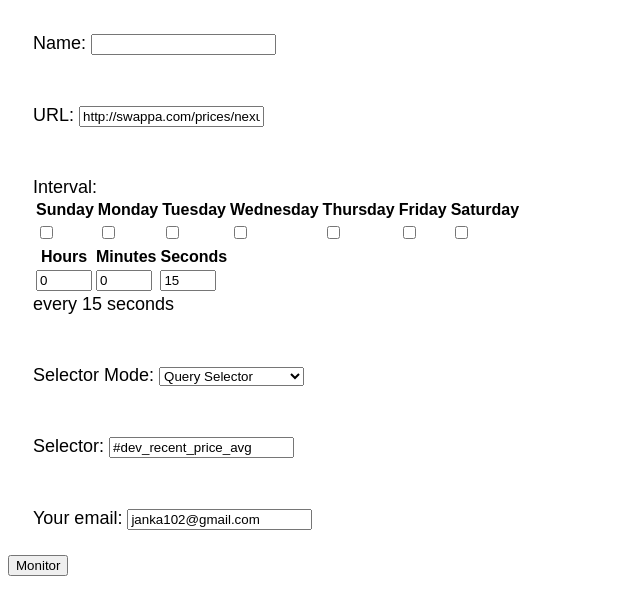
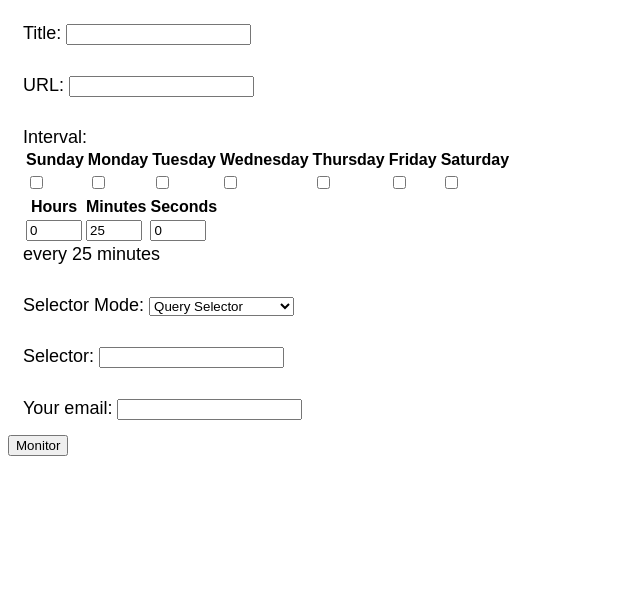
Before and after one commit to janka102/webmonitor, a website: page site/index.html in a window 1280 px wide. Shown: the whole page, without its empty margins (0-640 px from the left). Drawn offline with Linux system fonts and the light colour scheme.

Commit message:
Renamed some stuff

```diff
--- a/site/index.html
+++ b/site/index.html
@@ -14,14 +14,14 @@
     <form name="schedule" action="/monitor" method="post">
         <div class="form-field">
             <label>
-                <span>Name:</span>
+                <span>Title:</span>
                 <input name="name" type="text" required>
             </label>
         </div>
         <div class="form-field">
             <label>
                 <span>URL:</span>
-                <input name="url" type="url" required value="http://swappa.com/prices/nexus-5-unlocked/us">
+                <input name="url" type="url" required>
             </label>
         </div>
         <div class="form-field">
@@ -78,10 +78,10 @@
                             <input name="hours" type="number" min="0" max="23" value="0">
                         </td>
                         <td>
-                            <input name="minutes" type="number" min="0" max="59" value="0">
+                            <input name="minutes" type="number" min="0" max="59" value="25">
                         </td>
                         <td>
-                            <input name="seconds" type="number" min="0" max="59" value="15">
+                            <input name="seconds" type="number" min="0" max="59" value="0">
                         </td>
                     </tr>
                 </tbody>
@@ -100,13 +100,13 @@
         <div class="form-field">
             <label>
                 <span>Selector:</span>
-                <input name="selector" type="text" required value="#dev_recent_price_avg">
+                <input name="selector" type="text" required>
             </label>
         </div>
         <div class="form-field">
             <label>
                 <span>Your email:</span>
-                <input name="email" type="email" required value="janka102@gmail.com">
+                <input name="email" type="email" required>
             </label>
         </div>
 
--- a/site/main.css
+++ b/site/main.css
@@ -2,7 +2,7 @@ body {
     font-family: sans-serif;
 }
 .form-field {
-    padding: 25px;
+    padding: 15px;
     font-size: 18px;
 }
 label {
--- a/site/main.js
+++ b/site/main.js
@@ -7,7 +7,7 @@ var dayInputs = document.getElementById('dayPicker').getElementsByTagName('input
 
 
 forEach(dayInputs, function(input) {
-    input.addEventListener('click', getInterval, false);
+    input.addEventListener('click', updateTime, false);
 });
 
 forEach(timeInputs, function(input) {
@@ -19,15 +19,15 @@ forEach(timeInputs, function(input) {
 
         if (value >= min && value <= max) {
             el.value = value;
-            getInterval();
+            updateTime();
         } else {
             el.value = '';
-            getInterval();
+            updateTime();
         }
     }, false);
 });
 
-getInterval();
+updateTime();
 
 form.addEventListener('submit', function(event) {
     event.preventDefault();
@@ -38,7 +38,7 @@ form.addEventListener('submit', function(event) {
         });
 });
 
-function getInterval() {
+function updateTime() {
     var days = [],
         times = '';
 
```
